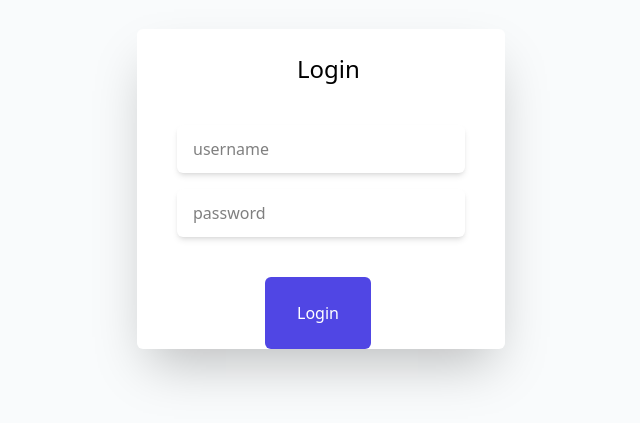
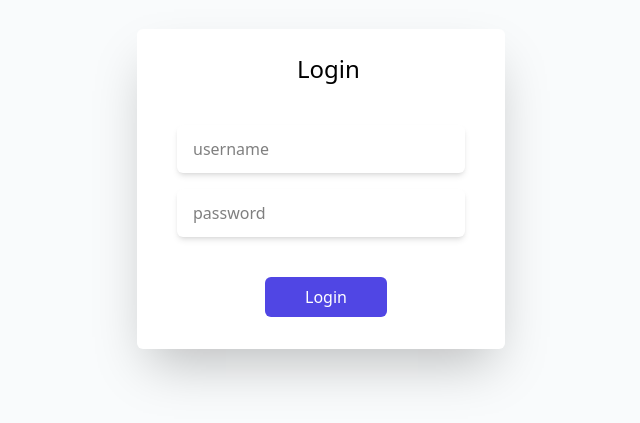
Before and after one commit to mohammedniyafsm/Brainly, a React (Vite) app in the folder frontend/: page /login in a window 1280 px wide. Shown: the part 211-634 px from the top of the page, without its empty margins (319-959 px from the left). Built offline with nearby package versions, Linux system fonts and the light colour scheme.

Commit message:
modified button lg size config

```diff
--- a/frontend/src/components/ui/Button.tsx
+++ b/frontend/src/components/ui/Button.tsx
@@ -12,7 +12,7 @@ import type { ReactElement } from "react"
 const sizeStyle = {
     "sm" : "py-1 px-2",
     "md" : "py-2 px-4",
-    "lg" : "py-6 px-8",
+    "lg" : "py-2 px-10",
 }
 
 const defaultStyle = "rounded-md flex items-center m-2 cursor-pointer font-normal"
```
